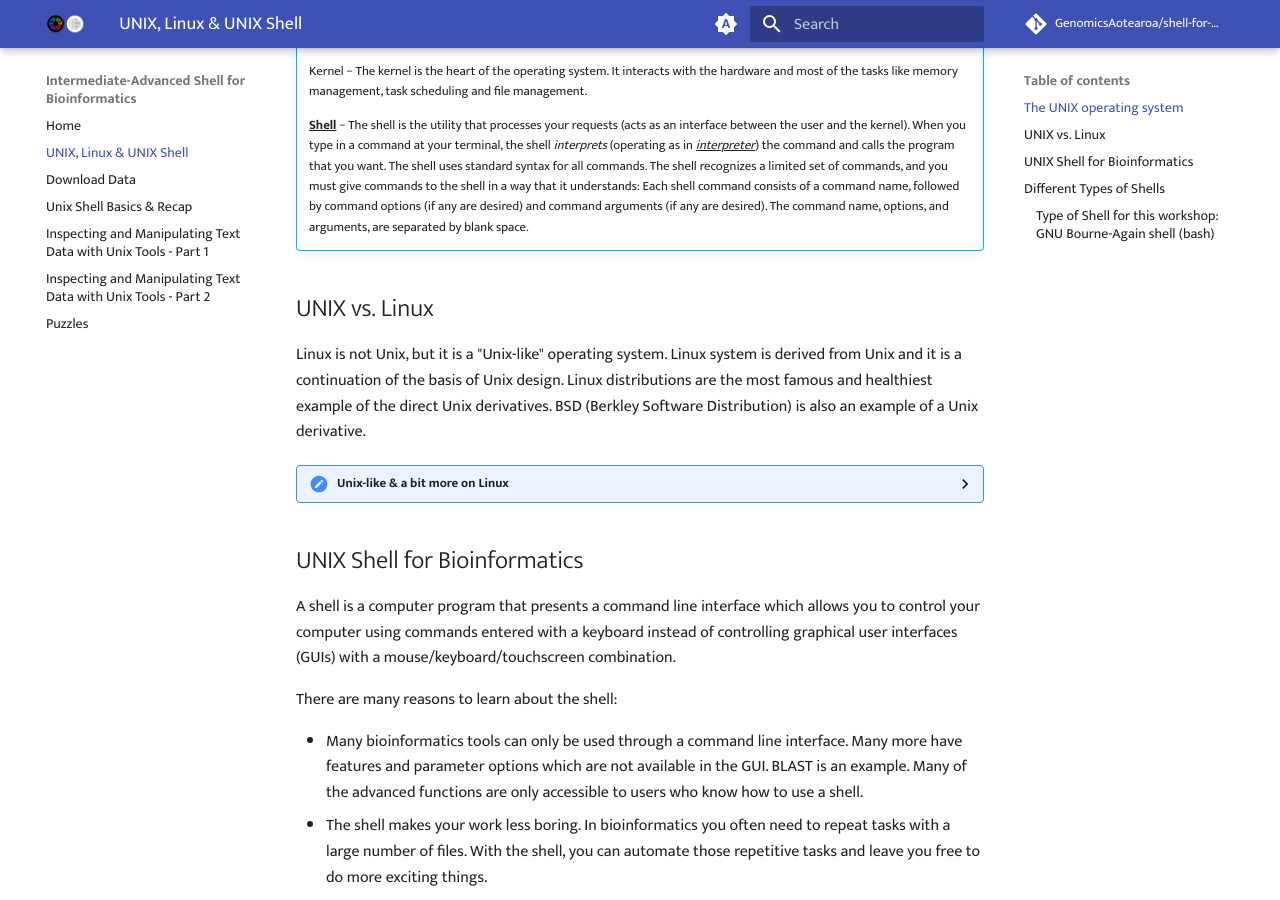
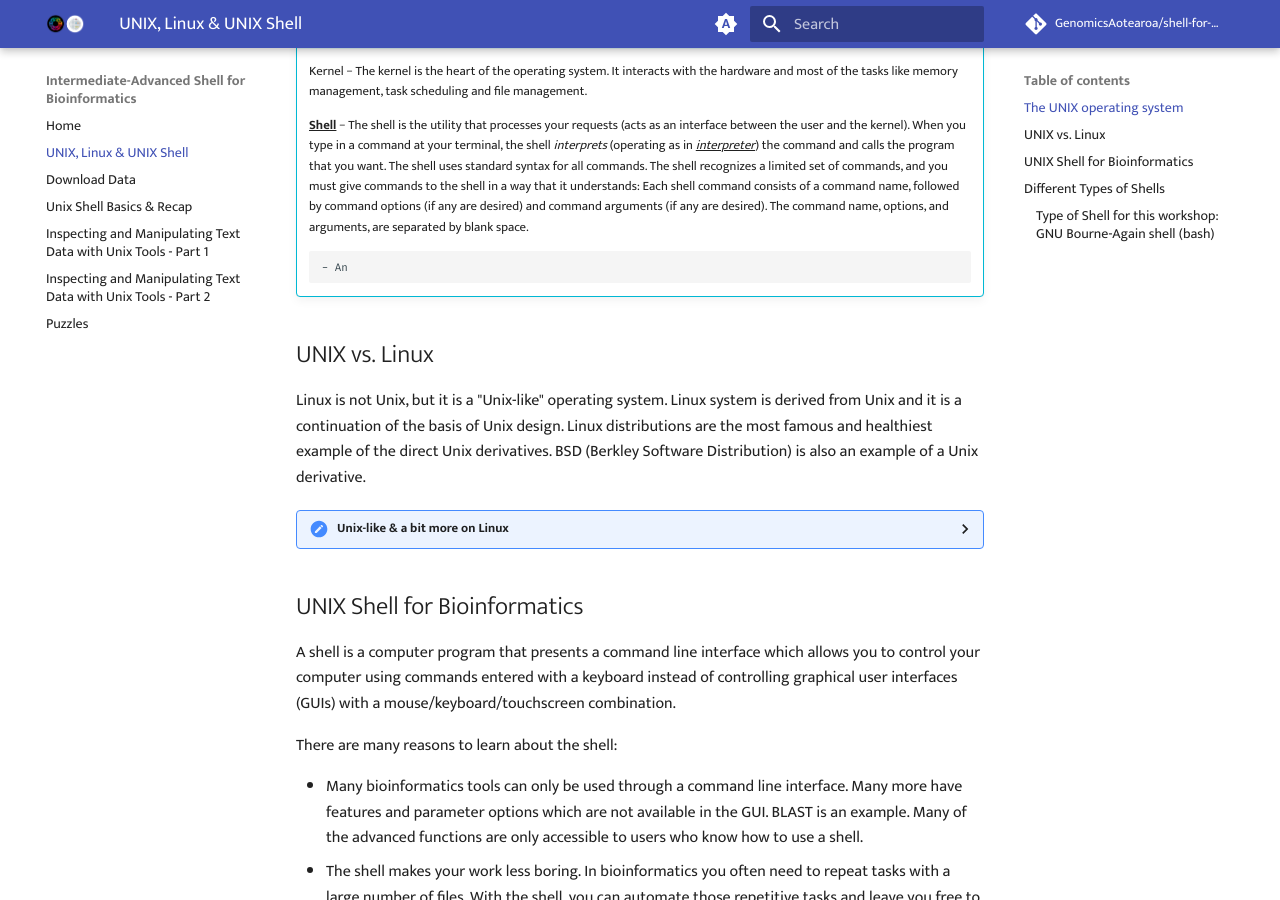
Before and after one commit to GenomicsAotearoa/shell-for-bioinformatics, an MkDocs documentation site: the page built from docs/0_introduction.md, in a window 1280 px wide and 900 px high, scrolled down 926 px. Built offline with MkDocs 1.6.1 and Material for MkDocs 9.7.7, drawn with Linux system fonts in a browser that asks for light colours; comment, search, counter and statistics services are not loaded.

Commit message:
more on shell

```diff
--- a/docs/0_introduction.md
+++ b/docs/0_introduction.md
@@ -29,6 +29,8 @@ Unix is a generic operating system which takes full advantage of all available h
     Kernel − The kernel is the heart of the operating system. It interacts with the hardware and most of the tasks like memory management, task scheduling and file management.
 
     ^^**Shell**^^ − The shell is the utility that processes your requests (acts as an interface between the user and the kernel). When you type in a command at your terminal, the shell *interprets* (operating as in ^^*interpreter*^^) the command and calls the program that you want. The shell uses standard syntax for all commands. The shell recognizes a limited set of commands, and you must give commands to the shell in a way that it understands: Each shell command consists of a command name, followed by command options (if any are desired) and command arguments (if any are desired). The command name, options, and arguments, are separated by blank space.
+
+        - An
 
 
 
```
